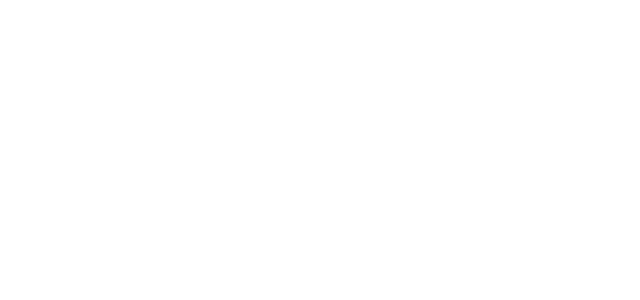
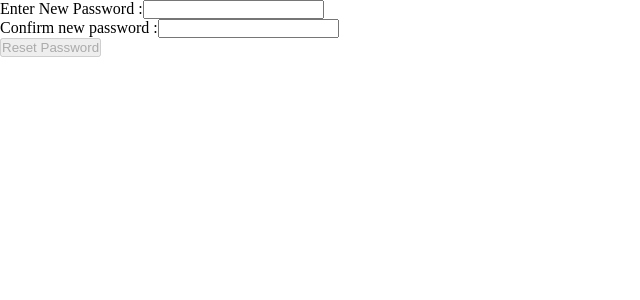
Before and after one commit to AYadav07/expense-frontend, a React app: page /reset-password in a window 1280 px wide. Before the commit this address had no page. Shown: the top 300 px of the page, without its empty margins (0-640 px from the left). Built offline with nearby package versions, Linux system fonts and the light colour scheme.

Commit message:
profile page added

```diff
--- a/src/App.js
+++ b/src/App.js
@@ -3,6 +3,9 @@
 import { SignIn } from "./components/SignIn";
 import { Home } from "./components/Home";
 import { SignUp } from "./components/SignUp";
+import { ResetPassReq } from "./components/resetPassword/ResetPassReq";
+import ResetPassword from "./components/resetPassword/ResetPassword";
+import { Profile } from "./components/profile/Profile";
 
 const App = () => {
   return (
@@ -11,6 +14,9 @@
         <Route path="/" exact element={<Home />} />
         <Route path="/sign-in" element={<SignIn />} />
         <Route path="/sign-up" element={<SignUp />} />
+        <Route path="/reset-pass-request" element={<ResetPassReq />} />
+        <Route path="/reset-password" element={<ResetPassword />} />
+        <Route path="/profile" element={<Profile />} />
       </Routes>
     </BrowserRouter>
   );
--- a/src/components/Bar.jsx
+++ b/src/components/Bar.jsx
@@ -5,6 +5,7 @@
   display: flex;
   flex-direction: column;
   gap: 2vh;
+  align-items: center;
 
   @media (max-width: 480px) {
     gap: 1vh;
--- a/src/components/Home.jsx
+++ b/src/components/Home.jsx
@@ -6,6 +6,7 @@
 import { ExpenseInput } from "./ExpenseInput";
 import { DisplayEachExpense } from "./DisplayEachExpense";
 import { GraphicalView } from "./GraphicalView";
+import { Topbar } from "./Topbar";
 
 const Container = styled.div`
   min-height: 100vh;
@@ -138,6 +139,7 @@
   return (
     <>
       <Container>
+        <Topbar />
         <TopDataWrapper>
           <TopDataGroup>
             <TopDataItems>
--- a/src/components/SignIn.jsx
+++ b/src/components/SignIn.jsx
@@ -1,7 +1,7 @@
 import React, { useState } from "react";
 import styled from "styled-components";
 import axios from "axios";
-import { useNavigate } from "react-router-dom";
+import { Link, useNavigate } from "react-router-dom";
 
 const Container = styled.div`
   background-color: #121212;
@@ -129,6 +129,7 @@
           {error.length > 0 && <p>{error}</p>}
           <Button onClick={handleSubmit}> Sign In</Button>
         </Wrapper>
+        <Link to="/reset-pass-request">Reset Password</Link>
       </Container>
     </>
   );
--- /dev/null
+++ b/src/components/Topbar.jsx
@@ -0,0 +1,18 @@
+import React from "react";
+import { Link } from "react-router-dom";
+import styled from "styled-components";
+
+const Container = styled.div``;
+const LeftDetails = styled.div``;
+const RightDetails = styled.div``;
+
+export const Topbar = () => {
+  return (
+    <Container>
+      <LeftDetails></LeftDetails>
+      <RightDetails>
+        <Link to={"/profile"}>Profile</Link>
+      </RightDetails>
+    </Container>
+  );
+};
--- /dev/null
+++ b/src/components/profile/Profile.jsx
@@ -0,0 +1,156 @@
+import React, { useState } from "react";
+import styled from "styled-components";
+import { ProfileImage } from "./ProfileImage";
+
+const Container = styled.div`
+  width: 100vw;
+  height: 100vh;
+  background-color: #070119e2;
+  color: white;
+  font-size: 25px;
+`;
+const Wrapper = styled.div`
+  padding: 8vh 2vw 0;
+  display: flex;
+`;
+
+const ProfileDetails = styled.div`
+  width: 57vw;
+  background-color: azure;
+  color: black;
+  padding: 2vh 2vw;
+  display: flex;
+  flex-direction: column;
+`;
+
+const Items = styled.div`
+  display: flex;
+  flex-direction: column;
+  gap: 2vh;
+`;
+const Item = styled.div`
+  display: flex;
+  align-items: center;
+  justify-content: flex-start;
+  gap: 2vw;
+  margin-bottom: 5vh;
+`;
+const Lable = styled.label`
+  flex: 4;
+  padding: 5px 8px;
+  background-color: rgb(217, 240, 230);
+  border-radius: 5px;
+`;
+const Value = styled.div`
+  flex: 8;
+  background-color: rgb(152, 252, 44);
+  border: 1px solid yellow;
+  border-radius: 5px;
+  padding: 5px 8px;
+`;
+const Input = styled.input`
+  flex: 8;
+  background: transparent;
+  height: 4vh;
+  border: 1px solid grey;
+  border-radius: 10px;
+  box-shadow: 5px 5px 8px #888888;
+  padding: 5px 10px;
+  font-size: 20px;
+  width: 25vw;
+
+  &:hover {
+    box-shadow: 0 0 5px rgba(0, 123, 255, 0.5);
+    transition: all 0.3s ease;
+  }
+
+  &:focus {
+  }
+  @media (max-width: 480px) {
+    width: 90vw;
+  }
+`;
+const Button = styled.button`
+  background-color: teal;
+  margin-left: auto;
+  margin-right: 7vw;
+  width: 10vw;
+  height: 5vh;
+  border: 1px solid black;
+  border-radius: 12px;
+  box-shadow: 5px 5px 8px #888888;
+  cursor: pointer;
+
+  &:hover {
+    transition: all 1s ease;
+    background-color: #007bff;
+  }
+`;
+
+export const Profile = () => {
+  const [edit, setEdit] = useState(false);
+  const [name, setName] = useState("amar7");
+  const [userName, setUserName] = useState("amar7");
+
+  async function handleSubmit(e) {
+    try {
+      e.preventDefault();
+    } catch (err) {
+      console.log(err);
+    }
+  }
+  let backgroundColorOnEdit = null;
+  if (edit)
+    backgroundColorOnEdit = {
+      backgroundColor: "transparent",
+      border: "1px solid grey",
+      borderRadius: "10px",
+      boxShadow: "5px 5px 8px #888888",
+      padding: "5px 10px",
+      fontSize: "20px",
+      width: "25vw",
+    };
+  return (
+    <Container>
+      <Wrapper>
+        <ProfileImage />
+        <ProfileDetails>
+          <Items>
+            <Item>
+              <Lable>Name</Lable>
+              {!edit ? (
+                <Value>{name}</Value>
+              ) : (
+                <Input onChange={(e) => setName(e.target.value)} value={name} />
+              )}
+            </Item>
+            <Item>
+              <Lable>username</Lable>
+              {!edit ? (
+                <Value>{userName}</Value>
+              ) : (
+                <Input
+                  onChange={(e) => setUserName(e.target.value)}
+                  value={userName}
+                />
+              )}
+            </Item>
+            <Item>
+              <Lable>Email</Lable>
+              <Value style={backgroundColorOnEdit}>amr@gmail.com</Value>
+            </Item>
+          </Items>
+
+          <Item>
+            <Button onClick={() => setEdit((x) => !x)}>
+              {edit ? "cancel" : "edit"}
+            </Button>
+
+            {edit && <Button onClick={handleSubmit}>Submit</Button>}
+          </Item>
+        </ProfileDetails>
+      </Wrapper>
+      <Input />
+    </Container>
+  );
+};
--- /dev/null
+++ b/src/components/profile/ProfileImage.jsx
@@ -0,0 +1,90 @@
+import React, { useEffect, useState } from "react";
+import styled from "styled-components";
+const ProfilePic = styled.div`
+  width: 30vw;
+  background-color: azure;
+  display: flex;
+  flex-direction: column;
+  justify-content: center;
+  gap: 3vh;
+`;
+const Pic = styled.img`
+  width: 20vw;
+  height: 20vw;
+  object-fit: cover;
+  margin-left: 2vw;
+  margin-top: 3vh;
+  border-radius: 15px;
+`;
+
+const Action = styled.div`
+  display: flex;
+  align-items: center;
+  justify-content: center;
+  gap: 11vw;
+  margin-right: 8vw;
+  color: black;
+`;
+export const ProfileImage = () => {
+  // const [edit, setEdit] = useState(false);
+  const [image, setImage] = useState(null);
+  const [formData, setFormData] = useState(null);
+  console.log(image);
+
+  //   function logFormData(formData) {
+  //     for (const pair of formData.entries()) {
+  //       console.log(pair[0] + ", " + pair[1]);
+  //     }
+  //   }
+  async function onSubmitImg() {
+    try {
+      const imageData = new FormData();
+      imageData.append("new-image", formData);
+    } catch (error) {
+      console.log(error);
+    }
+  }
+
+  function handleChange(e) {
+    const file = e.target.files[0];
+    if (file) {
+      const imageUrl = URL.createObjectURL(file);
+      setImage(imageUrl);
+      setFormData(file);
+    }
+
+    // const formData = new FormData();
+    // console.log(e.target.files);
+    // formData.append("xyz", e.target.files[0]);
+    // logFormData(formData);
+    // setImage(formData);
+    // console.log(image);
+  }
+
+  useEffect(() => {
+    console.log("in effect");
+    console.log(image);
+  }, [image]);
+  return (
+    <>
+      <ProfilePic>
+        <Pic src={image} />
+
+        <Action>
+          {formData == null && (
+            <>
+              <label htmlFor="fileInput">X</label>
+              <input
+                id="fileInput"
+                type="file"
+                onChange={handleChange}
+                style={{ display: "none" }}
+              />
+            </>
+          )}
+          <button onClick={onSubmitImg}>S</button>
+        </Action>
+      </ProfilePic>
+    </>
+  );
+};
--- /dev/null
+++ b/src/components/resetPassword/ResetPassReq.jsx
@@ -0,0 +1,59 @@
+import axios from "axios";
+import React, { useState } from "react";
+import styled from "styled-components";
+
+const Container = styled.div``;
+const Wrapper = styled.div``;
+const InputItems = styled.div``;
+const Label = styled.label``;
+const Input = styled.input``;
+const Button = styled.button``;
+
+export const ResetPassReq = () => {
+  const [email, setEmail] = useState("");
+  const [data, setData] = useState("");
+  const [error, setError] = useState("");
+
+  async function handleSubmit(e) {
+    try {
+      e.preventDefault();
+      const data = await axios.post(
+        "http://localhost:5555/api/auth/reset-pass-req",
+        { email }
+      );
+      setData(data.data);
+    } catch (err) {
+      setError(err.message);
+    }
+  }
+
+  let resMessage;
+  if (data.length > 0) {
+    resMessage = <h1 style={{ color: "green" }}>{data}</h1>;
+  } else if (error.length > 0) {
+    resMessage = <h1 style={{ color: "red" }}>{error}</h1>;
+  }
+  return (
+    <>
+      <Container>
+        <Wrapper>
+          {resMessage ? (
+            resMessage
+          ) : (
+            <>
+              <InputItems>
+                <Label>Input email :</Label>
+                <Input
+                  onChange={(e) => setEmail(e.target.value)}
+                  type="text"
+                  placeholder="email@gmail.com"
+                />
+              </InputItems>
+              <Button onClick={handleSubmit}>Reset Password</Button>
+            </>
+          )}
+        </Wrapper>
+      </Container>
+    </>
+  );
+};
--- /dev/null
+++ b/src/components/resetPassword/ResetPassword.jsx
@@ -0,0 +1,71 @@
+import axios from "axios";
+import React, { useEffect, useState } from "react";
+import { useNavigate } from "react-router-dom";
+import styled from "styled-components";
+
+const Container = styled.div``;
+const Wrapper = styled.div``;
+const InputItems = styled.div``;
+const Items = styled.div``;
+const Label = styled.label``;
+const Input = styled.input``;
+const Button = styled.button`
+  cursor: pointer;
+`;
+
+const ResetPassword = () => {
+  const [password, setPassword] = useState("");
+  const [confirmPass, setConfirmPass] = useState("");
+  const [matched, setMatched] = useState(false);
+
+  const navigate = useNavigate();
+
+  async function handleSubmit(e) {
+    try {
+      e.preventDefault();
+      await axios.post(
+        "http://localhost:5555/api/auth/reset-password",
+        { password },
+        { withCredentials: true }
+      );
+      navigate("/");
+    } catch (err) {
+      console.log(err);
+    }
+  }
+
+  useEffect(() => {
+    setMatched(password === confirmPass && password.length > 0);
+  }, [password, confirmPass]);
+
+  console.log(password);
+  console.log(confirmPass);
+  console.log(confirmPass === password);
+
+  return (
+    <Container>
+      <Wrapper>
+        <InputItems>
+          <Items>
+            <Label>Enter New Password :</Label>
+            <Input onChange={(e) => setPassword(e.target.value)} />
+          </Items>
+          <Items>
+            <Label>Confirm new password :</Label>
+            <Input onChange={(e) => setConfirmPass(e.target.value)} />
+            {matched === false &&
+              password.length > 0 &&
+              confirmPass.length > 0 && (
+                <div style={{ color: "red" }}>Password is not matching</div>
+              )}
+          </Items>
+        </InputItems>
+        <Button onClick={handleSubmit} disabled={!matched}>
+          Reset Password
+        </Button>
+      </Wrapper>
+    </Container>
+  );
+};
+
+export default ResetPassword;
```
